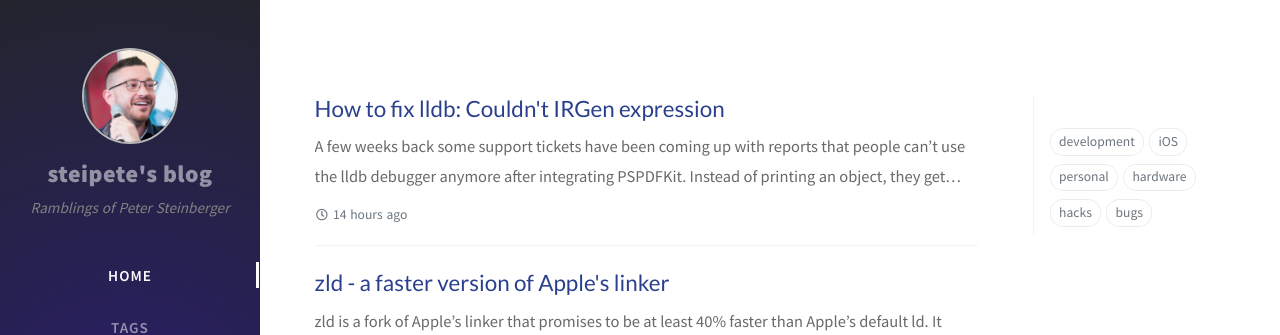
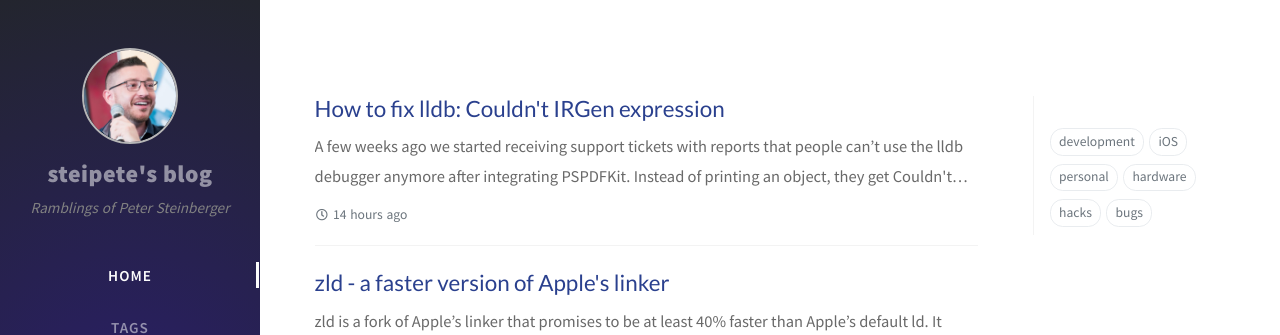
Before and after one commit to steipete/steipete.com, a Jekyll site: the page built from index.html, in a window 1280 px wide and 900 px high. Shown: the top 335 px of the window. Built offline with Jekyll 4.4.1, drawn with Linux system fonts in a browser that asks for light colours; nearby versions of some CDN libraries; the list of posts is cut into pages by our own code; comment, search, counter and statistics services are not loaded.

Commit message:
formatting

```diff
--- a/_posts/2020-06-3-couldnt-irgen-expression.md
+++ b/_posts/2020-06-3-couldnt-irgen-expression.md
@@ -5,7 +5,7 @@
 tags: iOS development
 ---
 
-A few weeks back some support tickets have been coming up with reports that people can't use the `lldb` debugger anymore after integrating [PSPDFKit](http://pspdfkit.com/). Instead of printing an object, they get `Couldn't IRGen expression, no additional error`. That's obviously not great, so I went down a rabbit hole to understand what's up here.
+A few weeks ago we started receiving support tickets with reports that people can't use the `lldb` debugger anymore after integrating [PSPDFKit](http://pspdfkit.com/). Instead of printing an object, they get `Couldn't IRGen expression, no additional error`. That's *obviously* not great, and understanding what's wrong her led me into a rabbit hole worth sharing.
 
 ## Analysis
 
@@ -58,7 +60,7 @@
 
 > The binary Swift module encode a hardcoded path to a yaml file that only exists on the original developer's machine. You should let them know that they need to compile their binary framework with `-no-serialize-debugging-options` if they are planning to distribute them to another machine.
 
-> LLDB has an embedded Swift compiler that will attempt to load the `.swiftmodule` for each Swift module in your program. The binary `.swiftmodule` is embedded in the .dSYM bundle for LLDB to find. When -serialize-debugging-options` is enabled the Swift compiler will serialize all Clang options (such as the `-ivfsoverlay` option added by Xcode's build system to find `all-product-headers.yaml`). This works really nice on the machine that the swift module was built on, but obviously isn't portable. We are working on lifting this dependency in LLDB, but that is still in progress.
+> LLDB has an embedded Swift compiler that will attempt to load the `.swiftmodule` for each Swift module in your program. The binary `.swiftmodule` is embedded in the .dSYM bundle for LLDB to find. When `-serialize-debugging-options` is enabled the Swift compiler will serialize all Clang options (such as the `-ivfsoverlay` option added by Xcode's build system to find `all-product-headers.yaml`). This works really nice on the machine that the swift module was built on, but obviously isn't portable. We are working on lifting this dependency in LLDB, but that is still in progress.
 
 > The `-no-serialize-debugging-options` option will omit those clang flags. The price for this is that you may need to pass one or two missing Clang options to LLDB manually via settings set target.swift-extra-clang-flags when you are debugging the framework itself now, but you may also get lucky and LLDB can piece together the necessary Clang flags from the main program. — [Adrian Prantl, Apple Compiler Engineer](https://bugs.swift.org/browse/SR-12783?focusedCommentId=56548&page=com.atlassian.jira.plugin.system.issuetabpanels%3Acomment-tabpanel#comment-56548)
 
```
Also changed, not shown: other parts of _posts/2020-06-3-couldnt-irgen-expression.md (+3 -1 lines).
